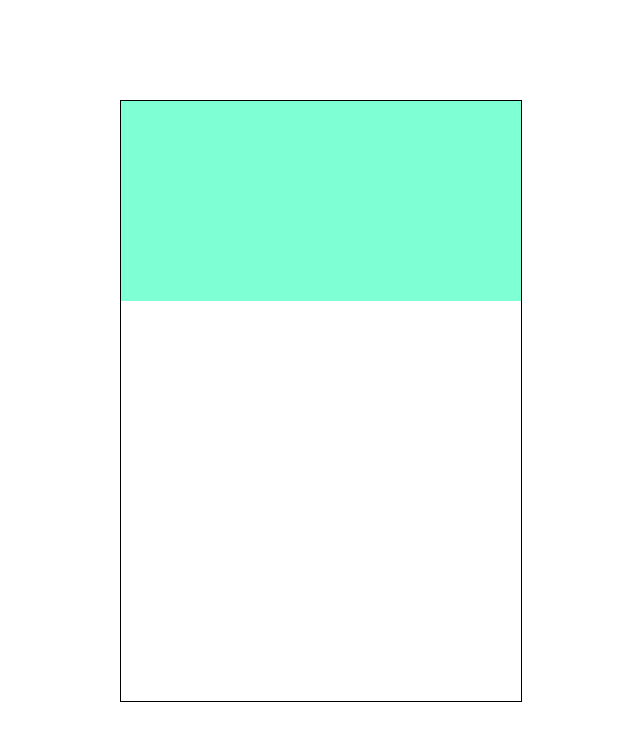
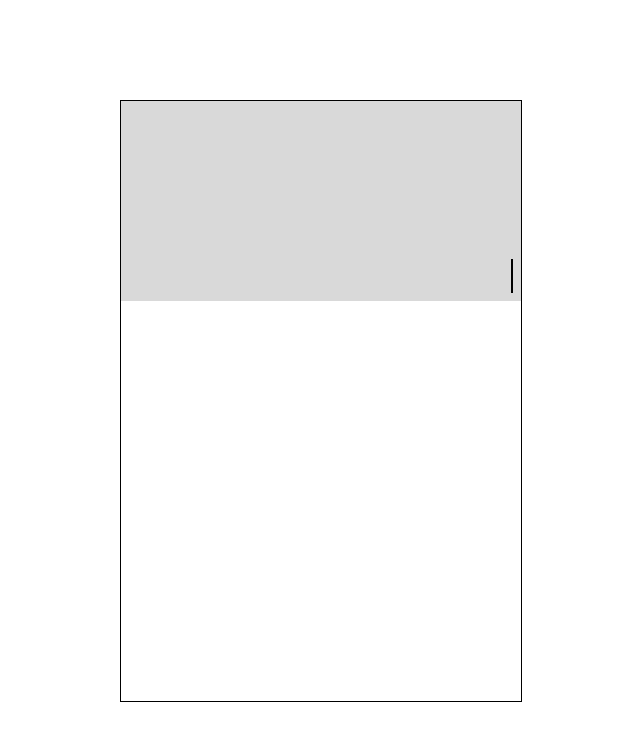
Before and after one commit to aqidel/calculator, a Vue app: page / in a window 1280 px wide. Shown: the top 740 px of the page, without its empty margins (319-959 px from the left). Built offline with nearby package versions, Linux system fonts and the light colour scheme.

Commit message:
display is ready

```diff
--- a/src/App.vue
+++ b/src/App.vue
@@ -1,7 +1,8 @@
 <template>
   <div id="main-wrap">
-    <div id="display-wrap">
-      <div id="display"></div>
+    <div id="display-last-operation"></div>
+    <div id="display-result-wrap">
+      <div id="display-result"></div>
     </div>
   </div>
 </template>
@@ -18,6 +19,7 @@ export default {
 </script>
 
 <style>
+@media screen and (min-width: 1024px) {
   body {
   display: flex;
   justify-content: center;
@@ -31,11 +33,39 @@ body {
     height: 600px;
   }
 
-#display-wrap {
-  padding-bottom: 20px;
+  #display-last-operation {
     width: 100%;
-  height: 200px;
+    height: 150px;
+    background-color: #d9d9d9;
+  }
+
+  #display-result-wrap {
+    padding: 8px;
+    width: 100%;
+    height: 50px;
     box-sizing: border-box;
-  background-color: aquamarine;
+    background-color: #d9d9d9;
+  }
+
+  #display-result-active {
+    border-right: 2px solid #000000;
+    width: 100%;
+    height: 100%;
+    box-sizing: border-box;
+    background-color: #d9d9d9;
+  }
+
+  #display-result {
+    width: 100%;
+    height: 100%;
+    box-sizing: border-box;
+    background-color: #d9d9d9;
+    animation: cursor 1s linear infinite;
+  }
+
+  @keyframes cursor {
+    from { border-right: 2px solid #000000; }
+    to {}
+  }
 }
 </style>
```
Lines whose indentation alone changed are shown as unchanged.
